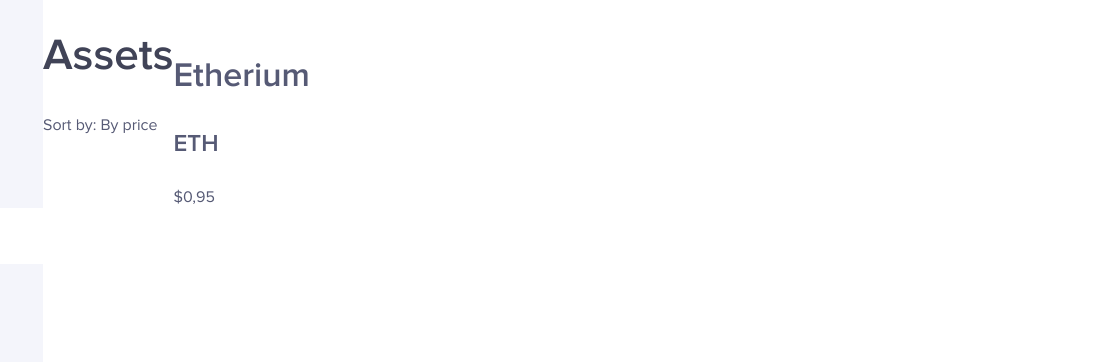
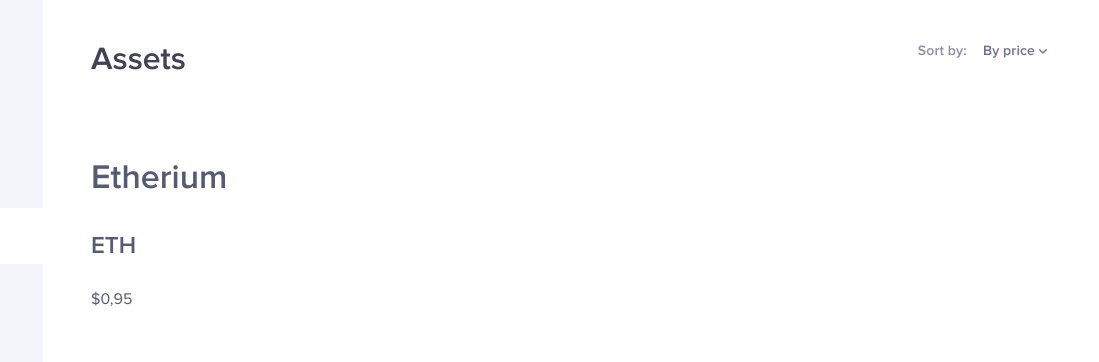
Before and after one commit to eprikhodko/test-task-cryptopay, a website built with webpack: page src/index.html in a window 1280 px wide. Shown: the top 362 px of the page, 181-1280 px from the left. Built offline with nearby package versions, Linux system fonts and the light colour scheme.

Commit message:
feat: create styles for header

```diff
--- a/src/index.html
+++ b/src/index.html
@@ -64,11 +64,12 @@
         </nav>
       </aside>
 
+      <div class="wrapper">
         <header class="header">
-        <div class="wrapper">
           <h1 class="header__title">Assets</h1>
           <div class="sort-by">
             <span class="sort-by__label">Sort by:</span>
+            <div class="container-value">
               <span class="sort-by__value">By price</span>
               <span class="ico ico_arrow"></span>
             </div>
@@ -76,7 +77,6 @@
         </header>
 
         <main class="main-content">
-        <div class="wrapper">
           <div class="cards">
             <div class="card">
               <div class="currency">
@@ -90,8 +90,8 @@
               <p class="currency__rate">$0,95</p>
             </div>
           </div>
+        </main>
       </div>
-      </main>
     </div>
   </body>
 </html>
--- a/src/scss/base/_base.scss
+++ b/src/scss/base/_base.scss
@@ -10,7 +10,7 @@
 }
 
 h1 {
-  @include font(rem(44px), line-height(54px, 44px), 700, $color-title-active);
+  @include font(rem(32px), line-height(40px, 32px), 600, $color-title-active);
 }
 
 h2 {
--- a/src/scss/base/_icons.scss
+++ b/src/scss/base/_icons.scss
@@ -54,3 +54,9 @@
   height: 24px;
   background-image: url('../assets/img/icons/sidebar/History.svg');
 }
+
+.ico_arrow {
+  width: 16px;
+  height: 16px;
+  background-image: url('../assets/img/icons/Arrow.svg');
+}
--- /dev/null
+++ b/src/scss/components/_sort-by.scss
@@ -0,0 +1,23 @@
+@use '../abstracts' as *;
+
+.sort-by {
+  display: flex;
+  align-items: center;
+}
+
+.sort-by__label {
+  @include font(rem(14px), line-height(20px, 14px), 600, $color-placeholder);
+  margin-right: 16px;
+  letter-spacing: 0.16px;
+}
+
+.sort-by__value {
+  @include font(rem(14px), line-height(20px, 14px), 600, $color-label);
+  letter-spacing: 0.16px;
+}
+
+.container-value {
+  display: flex;
+  align-items: center;
+  cursor: pointer;
+}
--- /dev/null
+++ b/src/scss/layouts/_header.scss
@@ -0,0 +1,9 @@
+.header {
+  display: flex;
+  align-items: center;
+  justify-content: space-between;
+}
+
+.header__title {
+  margin-top: 40px;
+}
--- a/src/scss/layouts/_wrapper.scss
+++ b/src/scss/layouts/_wrapper.scss
@@ -6,3 +6,9 @@
   height: 100vh;
   margin: 0 auto;
 }
+
+.wrapper {
+  width: 100%;
+  max-width: $main-content-width;
+  margin: 0 auto;
+}
--- a/src/scss/main.scss
+++ b/src/scss/main.scss
@@ -9,6 +9,8 @@
 // Layout
 @use 'layouts/wrapper';
 @use 'layouts/sidebar';
+@use 'layouts/header';
 
 // Components
 @import 'components/navigation';
+@import 'components/sort-by';
```
Lines whose indentation alone changed are shown as unchanged.
